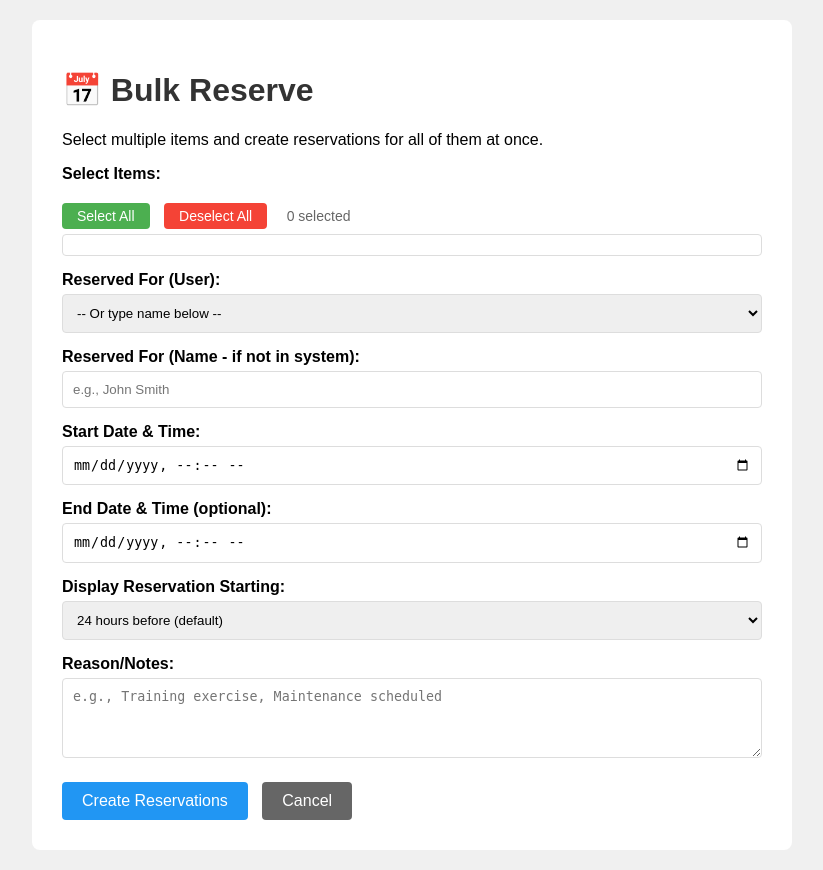
After one commit to sambollman/checkout-system, a Flask app: page /admin/reservation/bulk in a window 1280 px wide. The commit adds this page. Shown: the whole page, without its empty margins (228-1051 px from the left). Run offline with Flask 3, Linux system fonts and the light colour scheme; the visitor is signed in with stand-in values (Sample User, id 1); data that the repository does not hold is empty.

Commit message:
Add reservation features: end dates, edit reservation, bulk reservations

```diff
--- a/app.py
+++ b/app.py
@@ -1907,6 +1907,144 @@ def reserve_fob(fob_id):
     conn.close()
     return render_template('reserve_fob.html', fob=fob, users=users)
 
+@app.route('/admin/reservation/bulk', methods=['GET', 'POST'])
+def bulk_reserve():
+    """Create reservations for multiple items at once"""
+    if not session.get('admin'):
+        return redirect(url_for('admin_login'))
+
+    chicago_tz = pytz.timezone('America/Chicago')
+    conn = get_db()
+
+    if request.method == 'POST':
+        fob_ids = request.form.getlist('fob_ids')
+        user_id = request.form.get('user_id') or None
+        reserved_for_name = request.form.get('reserved_for_name')
+        reserved_datetime = request.form.get('reserved_datetime')
+        end_datetime = request.form.get('end_datetime') or None
+        display_hours_before = int(request.form.get('display_hours_before', 24))
+        reason = request.form.get('reason')
+        created_by = session.get('username', 'admin')
+
+        if not fob_ids:
+            conn.close()
+            return redirect(url_for('bulk_reserve'))
+
+        dt = datetime.strptime(reserved_datetime, '%Y-%m-%dT%H:%M')
+        dt = chicago_tz.localize(dt)
+
+        end_dt_iso = None
+        if end_datetime:
+            try:
+                end_dt = datetime.strptime(end_datetime, '%Y-%m-%dT%H:%M')
+                end_dt = chicago_tz.localize(end_dt)
+                end_dt_iso = end_dt.isoformat()
+            except:
+                pass
+
+        for fob_id in fob_ids:
+            conn.execute('''
+                INSERT INTO reservations (fob_id, user_id, reserved_for_name, reserved_datetime,
+                    end_datetime, display_hours_before, reason, created_by)
+                VALUES (?, ?, ?, ?, ?, ?, ?, ?)
+            ''', (int(fob_id), user_id, reserved_for_name, dt.isoformat(),
+                   end_dt_iso, display_hours_before, reason, created_by))
+
+        conn.commit()
+        conn.close()
+
+        socketio.emit('status_update', get_current_status())
+        return redirect(url_for('admin_dashboard') + '#reservations')
+
+    fobs = conn.execute('''
+        SELECT kf.*, c.id as checkout_id
+        FROM key_fobs kf
+        LEFT JOIN checkouts c ON kf.id = c.fob_id AND c.checked_in_at IS NULL
+        WHERE kf.is_active = 1
+        ORDER BY kf.category, kf.vehicle_name
+    ''').fetchall()
+    users = conn.execute('SELECT * FROM users WHERE is_active = 1 ORDER BY last_name, first_name').fetchall()
+    conn.close()
+    return render_template('bulk_reserve.html', fobs=fobs, users=users)
+
+@app.route('/admin/reservation/edit/<int:reservation_id>', methods=['GET', 'POST'])
+def edit_reservation(reservation_id):
+    """Edit an existing reservation"""
+    if not session.get('admin'):
+        return redirect(url_for('admin_login'))
+
+    chicago_tz = pytz.timezone('America/Chicago')
+    conn = get_db()
+
+    res_raw = conn.execute('''
+        SELECT r.*, kf.vehicle_name
+        FROM reservations r
+        JOIN key_fobs kf ON r.fob_id = kf.id
+        WHERE r.id = ?
+    ''', (reservation_id,)).fetchone()
+
+    if not res_raw:
+        conn.close()
+        return "Reservation not found", 404
+
+    if request.method == 'POST':
+        user_id = request.form.get('user_id') or None
+        reserved_for_name = request.form.get('reserved_for_name')
+        reserved_datetime = request.form.get('reserved_datetime')
+        end_datetime = request.form.get('end_datetime') or None
+        display_hours_before = int(request.form.get('display_hours_before', 24))
+        reason = request.form.get('reason')
+
+        dt = datetime.strptime(reserved_datetime, '%Y-%m-%dT%H:%M')
+        dt = chicago_tz.localize(dt)
+
+        end_dt_iso = None
+        if end_datetime:
+            try:
+                end_dt = datetime.strptime(end_datetime, '%Y-%m-%dT%H:%M')
+                end_dt = chicago_tz.localize(end_dt)
+                end_dt_iso = end_dt.isoformat()
+            except:
+                pass
+
+        conn.execute('''
+            UPDATE reservations
+            SET user_id=?, reserved_for_name=?, reserved_datetime=?, end_datetime=?,
+                display_hours_before=?, reason=?
+            WHERE id=?
+        ''', (user_id, reserved_for_name, dt.isoformat(), end_dt_iso,
+              display_hours_before, reason, reservation_id))
+        conn.commit()
+        conn.close()
+
+        socketio.emit('status_update', get_current_status())
+        return redirect(url_for('admin_dashboard') + '#reservations')
+
+    # Format datetimes for input fields
+    res = dict(res_raw)
+    try:
+        dt = datetime.fromisoformat(res['reserved_datetime'])
+        if dt.tzinfo is not None:
+            dt = dt.astimezone(chicago_tz)
+        res['reserved_datetime_input'] = dt.strftime('%Y-%m-%dT%H:%M')
+    except:
+        res['reserved_datetime_input'] = res['reserved_datetime']
+
+    if res.get('end_datetime'):
+        try:
+            end_dt = datetime.fromisoformat(res['end_datetime'])
+            if end_dt.tzinfo is not None:
+                end_dt = end_dt.astimezone(chicago_tz)
+            res['end_datetime_input'] = end_dt.strftime('%Y-%m-%dT%H:%M')
+        except:
+            res['end_datetime_input'] = res['end_datetime']
+    else:
+        res['end_datetime_input'] = ''
+
+    users = conn.execute('SELECT * FROM users WHERE is_active = 1 ORDER BY last_name, first_name').fetchall()
+    conn.close()
+    return render_template('edit_reservation.html', res=res, users=users)
+
 @app.route('/admin/reservation/delete/<int:reservation_id>')
 def delete_reservation(reservation_id):
     """Delete a reservation"""
--- a/templates/admin.html
+++ b/templates/admin.html
@@ -614,6 +614,7 @@
 
 <!-- Active Reservations Tab Content -->
 <div class="tab-content" id="Active Reservations-content">
+    <a href="/admin/reservation/bulk" class="btn" style="background: #2196F3; color: white; margin-bottom: 15px; display: inline-block;">+ Bulk Reserve</a>
     <div style="overflow-x: auto;">
         <table>
             <thead>
@@ -647,6 +648,7 @@
                     <td>{{ res.reason or '—' }}</td>
                     <td>{{ res.created_by }}</td>
                     <td>
+                        <a href="/admin/reservation/edit/{{ res.id }}" class="btn" style="background: #2196F3; color: white;">Edit</a>
                         <a href="/admin/reservation/delete/{{ res.id }}#reservations" class="btn btn-danger"
                            onclick="return confirm('Delete this reservation?')">Delete</a>
                     </td>
--- /dev/null
+++ b/templates/bulk_reserve.html
@@ -0,0 +1,106 @@
+<!DOCTYPE html>
+<html>
+<head>
+    <title>Bulk Reserve</title>
+    <style>
+        body { font-family: Arial, sans-serif; margin: 20px; background-color: #f0f0f0; }
+        .form-container { background: white; padding: 30px; border-radius: 8px; max-width: 700px; margin: 0 auto; }
+        h1 { color: #333; }
+        label { display: block; margin-top: 15px; font-weight: bold; }
+        input, select, textarea { width: 100%; padding: 10px; margin-top: 5px; border: 1px solid #ddd; border-radius: 4px; box-sizing: border-box; }
+        textarea { height: 80px; resize: vertical; }
+        button { margin-top: 20px; padding: 10px 20px; border: none; border-radius: 4px; cursor: pointer; font-size: 16px; }
+        .save-btn { background-color: #2196F3; color: white; }
+        .cancel-btn { background-color: #666; color: white; margin-left: 10px; }
+        .item-list { max-height: 300px; overflow-y: auto; border: 1px solid #ddd; border-radius: 4px; padding: 10px; margin-top: 5px; }
+        .item-checkbox { display: flex; align-items: center; padding: 5px; border-bottom: 1px solid #f0f0f0; }
+        .item-checkbox:last-child { border-bottom: none; }
+        .item-checkbox input { width: auto; margin-right: 10px; }
+        .category-header { background: #e0e0e0; padding: 5px 10px; font-weight: bold; margin-top: 5px; border-radius: 3px; }
+        .select-all-btn { background: #4CAF50; color: white; padding: 5px 15px; border: none; border-radius: 4px; cursor: pointer; margin-right: 10px; font-size: 14px; }
+        .deselect-all-btn { background: #f44336; color: white; padding: 5px 15px; border: none; border-radius: 4px; cursor: pointer; font-size: 14px; }
+        .selected-count { margin-left: 15px; color: #666; font-size: 14px; }
+    </style>
+</head>
+<body>
+    <div class="form-container">
+        <h1>📅 Bulk Reserve</h1>
+        <p>Select multiple items and create reservations for all of them at once.</p>
+
+        <form method="POST">
+            <label>Select Items:</label>
+            <div style="margin-bottom: 5px;">
+                <button type="button" class="select-all-btn" onclick="selectAll()">Select All</button>
+                <button type="button" class="deselect-all-btn" onclick="deselectAll()">Deselect All</button>
+                <span class="selected-count" id="selectedCount">0 selected</span>
+            </div>
+            <div class="item-list" id="itemList">
+                {% set current_category = namespace(value="") %}
+                {% for fob in fobs %}
+                    {% if fob.category != current_category.value %}
+                        {% set current_category.value = fob.category %}
+                        <div class="category-header">{{ fob.category }}</div>
+                    {% endif %}
+                    <div class="item-checkbox">
+                        <input type="checkbox" name="fob_ids" value="{{ fob.id }}" id="fob_{{ fob.id }}" onchange="updateCount()">
+                        <label for="fob_{{ fob.id }}" style="font-weight: normal; margin: 0; cursor: pointer;">
+                            {{ fob.vehicle_name }}
+                            {% if fob.checkout_id %}<span style="color: #f44336; font-size: 12px;"> (checked out)</span>{% endif %}
+                        </label>
+                    </div>
+                {% endfor %}
+            </div>
+
+            <label>Reserved For (User):</label>
+            <select name="user_id">
+                <option value="">-- Or type name below --</option>
+                {% for user in users %}
+                <option value="{{ user.id }}">{{ user.last_name }}, {{ user.first_name }}</option>
+                {% endfor %}
+            </select>
+
+            <label>Reserved For (Name - if not in system):</label>
+            <input type="text" name="reserved_for_name" placeholder="e.g., John Smith">
+
+            <label>Start Date & Time:</label>
+            <input type="datetime-local" name="reserved_datetime" required>
+
+            <label>End Date & Time (optional):</label>
+            <input type="datetime-local" name="end_datetime">
+
+            <label>Display Reservation Starting:</label>
+            <select name="display_hours_before">
+                <option value="24">24 hours before (default)</option>
+                <option value="12">12 hours before</option>
+                <option value="48">48 hours before</option>
+                <option value="72">3 days before</option>
+                <option value="168">1 week before</option>
+                <option value="0">Immediately</option>
+            </select>
+
+            <label>Reason/Notes:</label>
+            <textarea name="reason" placeholder="e.g., Training exercise, Maintenance scheduled"></textarea>
+
+            <button type="submit" class="save-btn">Create Reservations</button>
+            <a href="/admin#reservations"><button type="button" class="cancel-btn">Cancel</button></a>
+        </form>
+    </div>
+
+    <script>
+        function updateCount() {
+            const checked = document.querySelectorAll('input[name="fob_ids"]:checked').length;
+            document.getElementById('selectedCount').textContent = checked + ' selected';
+        }
+
+        function selectAll() {
+            document.querySelectorAll('input[name="fob_ids"]').forEach(cb => cb.checked = true);
+            updateCount();
+        }
+
+        function deselectAll() {
+            document.querySelectorAll('input[name="fob_ids"]').forEach(cb => cb.checked = false);
+            updateCount();
+        }
+    </script>
+</body>
+</html>
```
Also changed, not shown: templates/edit_reservation.html (added, +65 -0 lines).
